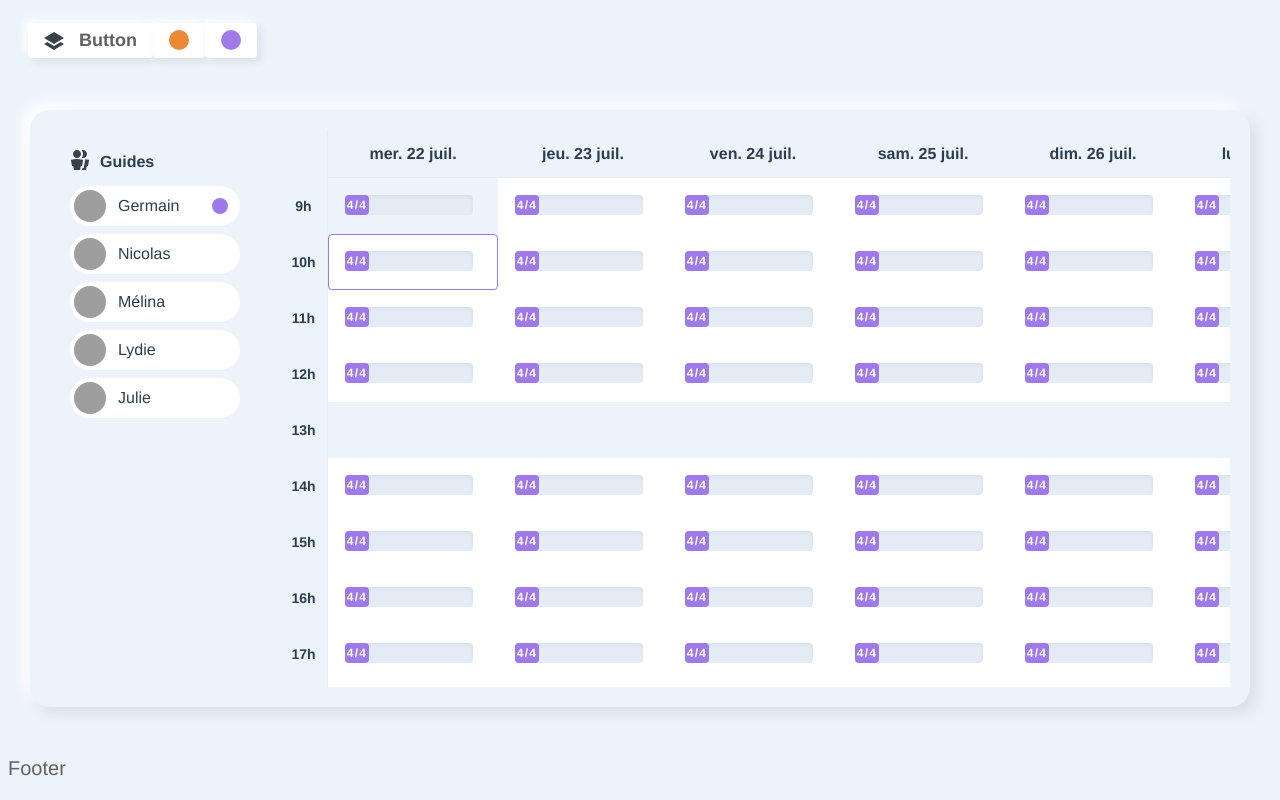
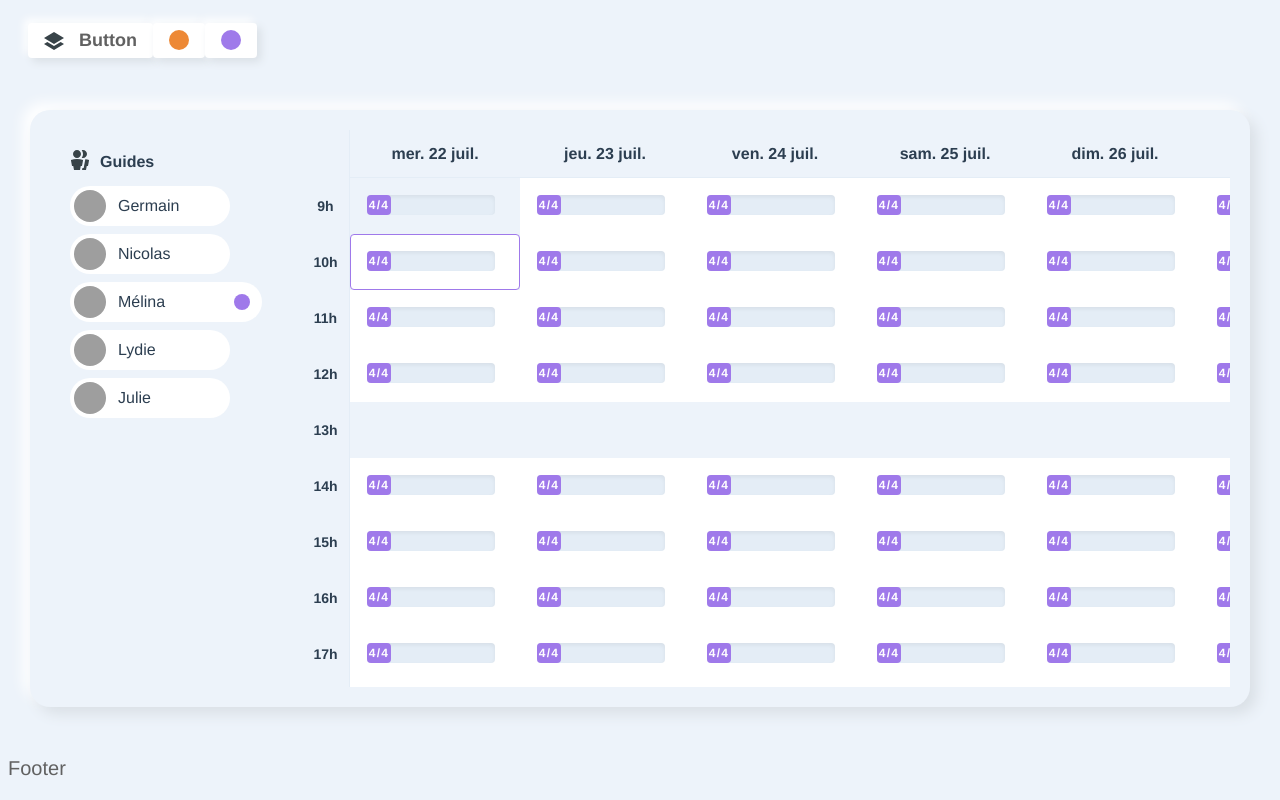
Before and after one commit to germsb/calandar-app, a Vue app: page / in a window 1280 px wide. Built offline with nearby package versions, Linux system fonts and the light colour scheme; grey boxes are pictures that could not be loaded.

Commit message:
guide select

```diff
--- a/src/components/Guide.vue
+++ b/src/components/Guide.vue
@@ -21,8 +21,7 @@
       <div
         v-for="(guide) in guides"
         :key="guide + 'f'"
-        class="p-1 mb-2 bg-white rounded-full flex items-center"
-        style="width:170px;"
+        :class="'p-1 mb-2 bg-white rounded-full flex cursor-pointer items-center '+(guide.select ? 'w-48' : 'w-40 hover:w-48')"
       >
         <img :src="'https://i.pravatar.cc/50?u='+guide.name" class="mr-3 inline rounded-full w-8" />
         <div class="flex-1">{{ guide.name }}</div>
@@ -40,7 +39,7 @@ export default {
       default: [
         {
           name: "Germain",
-          select: true
+          select: false
         },
         {
           name: "Nicolas",
@@ -48,7 +47,7 @@ export default {
         },
         {
           name: "Mélina",
-          select: false
+          select: true
         },
         {
           name: "Lydie",
--- a/tailwind.config.js
+++ b/tailwind.config.js
@@ -29,6 +29,7 @@ module.exports = {
     },
   },
   variants: {
+    width: ["responsive", "hover", "focus"],
     backgroundColor: ["responsive", "hover", "focus", "group-hover"],
     visibility: ["responsive", "group-hover"],
     zIndex: ["responsive", "hover"],
```
